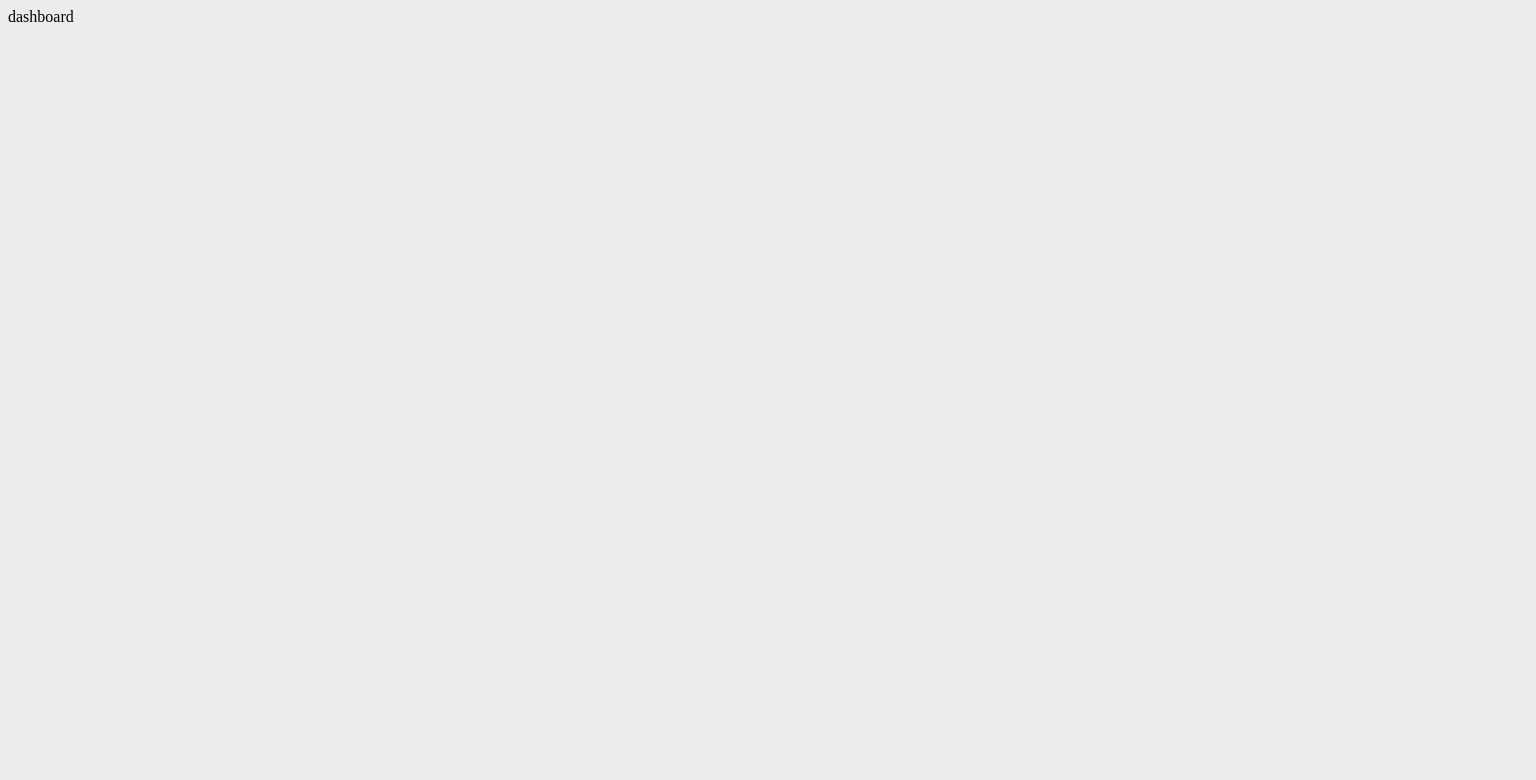
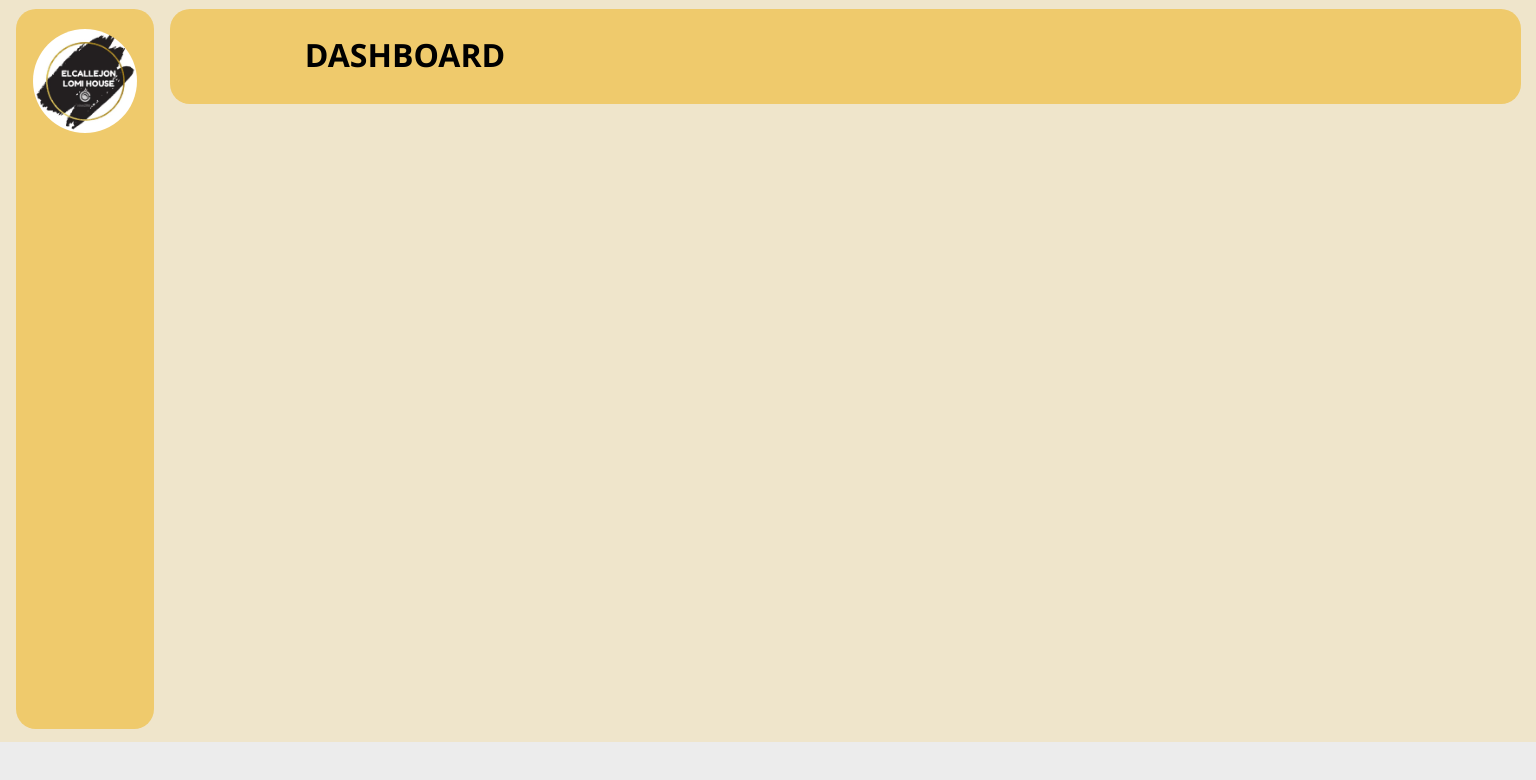
Before and after one commit to MRV-dev/IT-322-Final-Project, a React (Vite) app in the folder El-Callejon/: page /Dashboard in a window 1280 px wide. Shown: the top 780 px of the page, 1536 px wide, since content can reach past the window. Built offline with nearby package versions, Linux system fonts and the light colour scheme.

Commit message:
Admin-Dashboard

```diff
--- a/El-Callejon/index.html
+++ b/El-Callejon/index.html
@@ -2,7 +2,7 @@
 <html lang="en">
   <head>
     <meta charset="UTF-8" />
-    <link rel="shortcut icon" href="./public/El_Calejon.jpg"/>
+    <link rel="shortcut icon" href="./public/cropped_image.png"/>
     <meta name="viewport" content="width=device-width, initial-scale=1.0" />
     <title>LomiHub</title>
   </head>
--- a/El-Callejon/pages/Admin/Dashboard.jsx
+++ b/El-Callejon/pages/Admin/Dashboard.jsx
@@ -1,9 +1,16 @@
-
+import logoAdmin from '../assets/El_Calejon.jpg'
 
 function Dashboard() {
   return(
     <>
-      dashboard
+      <div className="Dashboard-page">
+        <div className="side-bar">
+          <img className="Logo-Admin" src={logoAdmin} />
+          <div className="navbar">
+            <h1 className='Dashboard-text'>DASHBOARD</h1>
+          </div>
+        </div>
+      </div>
     </>
   )
 }
--- a/El-Callejon/src/index.css
+++ b/El-Callejon/src/index.css
@@ -1,10 +1,16 @@
+* {
+  margin: 0;
+  padding: 0;
+  box-sizing: border-box;
+}
+/* LOGIN STYLE */
 body{
   background-color: #ECECEC;
 }
 
 .logo-row{
   margin-bottom: 2%;
-  margin-top: 5%;
+  margin-top: 2%;
 
   display: flex;
   justify-content: center;
@@ -18,7 +24,7 @@ body{
 .Admin-Login{
   background-color: white;
   max-width: 42%;
-  height: 430px;
+  height: 400px;
   padding-bottom: 40px;
   border-radius: 40px;
   display: flex;
@@ -33,6 +39,7 @@ body{
  font-family: Segoe UI;
  font-size: 46px;
  font-weight: 500;
+ margin-bottom: 19%;
 }
 
 
@@ -45,6 +52,7 @@ body{
   padding: 16px;
   border-width: 1px;
   margin-bottom: 18px;
+  margin-top: -70px;
 }
 .password{
   font-family: Segoe UI;
@@ -54,7 +62,7 @@ body{
   border: solid;
   border-width: 1px;
   display: block;
-  margin-bottom: 60px;
+  margin-bottom: 55px;
 }
 .password-wrapper{
   position: relative;
@@ -63,9 +71,9 @@ body{
 .username, .password {
   outline: none;
   border-color: rgb(194, 193, 193);
-  font-size: 23px;
-  height: 28px;
-  width: 93%;
+  font-size: 21px;
+  height: 50px;
+  width: 100%;
 }
 .username::placeholder,
 .password::placeholder{
@@ -98,12 +106,12 @@ body{
 
 
 .btn-Login{
-  margin-top: 8px;
+  margin-bottom: -2%;
   width: 480px;
-  height: 55px;
+  height: 50px;
   color: white;
   font-family: Segoe UI;
-  font-size: 27px;
+  font-size: 24px;
   font-weight: bold;
   padding-left: 9px;
   border-radius: 9px;
@@ -124,3 +132,45 @@ body{
   display: flex;
   flex-direction: column;
 }
+
+
+/* DASHBOARD */
+
+.Dashboard-page{
+  position: absolute;
+  width: 1536px;
+  height: 742px;
+  background-color: #EFE5CB;
+}
+
+.Logo-Admin{
+  position: absolute;
+  border-radius: 60%;
+  height: 14%;
+  margin-left: 17px;
+  margin-top: 20px;
+}
+
+.side-bar{
+  margin-top: 9px;
+  margin-left: 16px;
+  width: 9%;
+  height: 720px;
+  background-color:  #EFCA6C;
+}
+.navbar{
+  position: absolute;
+  margin-left: 10%;
+  width: 88%;
+  height: 95px;
+  background-color:  #EFCA6C;
+}
+.Dashboard-text{
+  font-family: Segoe UI;
+  margin-left: 10%;
+  margin-top: 24px;
+
+}
+.side-bar, .navbar{
+  border-radius: 20px;
+}
```
Also changed, not shown: El-Callejon/public/cropped_image.png (added).
